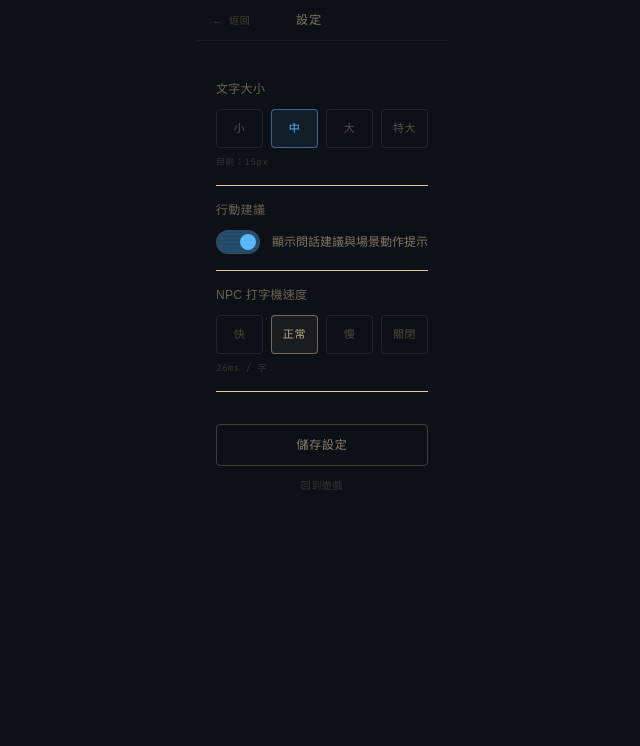
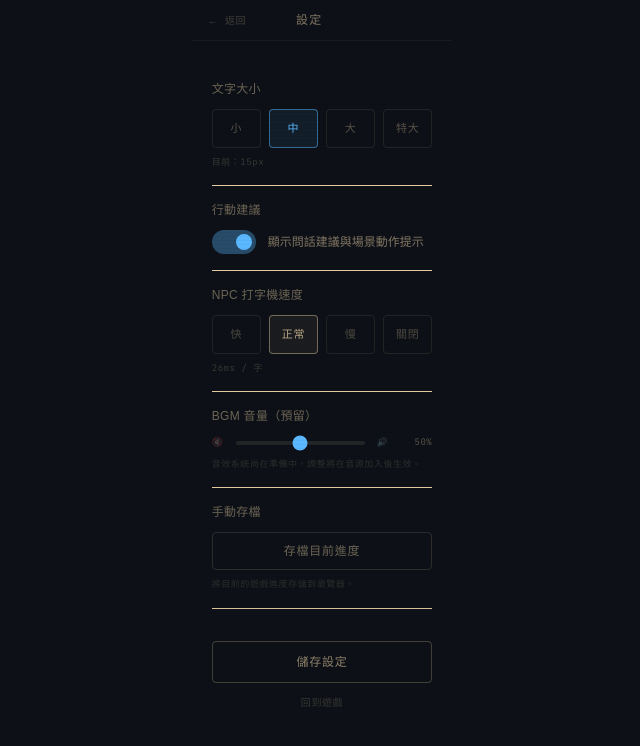
Before and after one commit to iewiepeity/phase-era-zero, a Next.js app: page /game/1/settings in a window 1280 px wide. Shown: the top 746 px of the page, without its empty margins (318-958 px from the left). Built offline with nearby package versions, Linux system fonts and the light colour scheme.

Commit message:
feat: BGM 整合 Zero.mp3 + Hub/場景/設定/結局頁修改

```diff
--- a/app/game/[sessionId]/page.tsx
+++ b/app/game/[sessionId]/page.tsx
@@ -13,6 +13,9 @@ import { FontSizeControl } from "@/components/ui/FontSizeControl";
 import { getActionPoints, getMaxActionPoints, consumeActionPoints, syncActionPointsToDB } from "@/lib/services/action-points";
 import { getNpc } from "@/lib/npc-registry";
 import { getNpcEvents, markEventRead, generateNpcEvent, type NpcEvent } from "@/lib/services/npc-events";
+import { getCurrentPeriod, getPeriodName, PERIOD_RANGE, type TimePeriod } from "@/lib/services/time-system";
+import { checkForEvent, getActiveEvents, dismissEvent } from "@/lib/services/event-system";
+import type { GameEvent } from "@/lib/content/game-events";
 
 export default function GameHubPage() {
   const params    = useParams();
@@ -38,6 +41,10 @@ export default function GameHubPage() {
   // NPC 主動事件
   const [npcEvents,         setNpcEvents]         = useState<NpcEvent[]>([]);
   const [showNpcPanel,      setShowNpcPanel]      = useState(false);
+  // 時間系統
+  const [timePeriod,        setTimePeriod]        = useState<TimePeriod>(0);
+  // 隨機事件
+  const [activeGameEvents,  setActiveGameEvents]  = useState<GameEvent[]>([]);
 
   useEffect(() => {
     const storedIdentity   = localStorage.getItem(STORAGE_KEYS.IDENTITY(sessionId));
@@ -73,6 +80,13 @@ export default function GameHubPage() {
     // NPC 事件：30% 機率生成一個新事件
     if (Math.random() < 0.3) generateNpcEvent(sessionId);
     setNpcEvents(getNpcEvents(sessionId));
+
+    // 時間系統
+    setTimePeriod(getCurrentPeriod(sessionId));
+
+    // 隨機事件：進入 Hub 時檢查
+    checkForEvent(sessionId, "ap_milestone");
+    setActiveGameEvents(getActiveEvents(sessionId));
 
     setShowHub(true);
   }, [sessionId]);
@@ -152,7 +166,7 @@ export default function GameHubPage() {
             賽德里斯　中城區
           </p>
           <p className="font-mono-sys text-[9px] text-[#5bb8ff]/30 tracking-widest mt-0.5">
-            P.E. 02 &nbsp;·&nbsp; 第 {currentAct} 幕
+            P.E. 02 &nbsp;·&nbsp; 第 {currentAct} 幕 &nbsp;·&nbsp; {getPeriodName(timePeriod)}
           </p>
         </div>
 
@@ -304,6 +318,32 @@ export default function GameHubPage() {
           <span className="font-mono-sys text-[9px] text-[#5bb8ff]/40 tracking-widest shrink-0">查看 →</span>
         </button>
       )}
+
+      {/* 隨機事件通知 */}
+      {activeGameEvents.length > 0 && activeGameEvents.map((evt) => (
+        <div
+          key={evt.id}
+          className="mx-4 mt-3 px-4 py-3 rounded border border-[#f59e0b]/25 bg-[#f59e0b]/04 animate-fade-in"
+        >
+          <div className="flex items-center justify-between mb-1">
+            <p className="font-mono-sys text-[10px] text-[#f59e0b]/65 tracking-[0.3em] uppercase">
+              {evt.type === "positive" ? "好消息" : evt.type === "negative" ? "注意" : "事件"}
+            </p>
+            <button
+              onClick={() => { dismissEvent(sessionId, evt.id); setActiveGameEvents((prev) => prev.filter((e) => e.id !== evt.id)); }}
+              className="font-mono-sys text-[9px] text-[#e2c9a0]/25 hover:text-[#e2c9a0]/50 tracking-widest"
+            >
+              收起 ×
+            </button>
+          </div>
+          <p
+            className="text-xs text-[#e2c9a0]/55 leading-relaxed"
+            style={{ fontFamily: "var(--font-noto-serif-tc), serif" }}
+          >
+            {evt.title}——{evt.description}
+          </p>
+        </div>
+      ))}
 
       {/* 場景說明 */}
       <div className="px-4 pt-5 pb-3">
--- a/app/game/[sessionId]/result/page.tsx
+++ b/app/game/[sessionId]/result/page.tsx
@@ -412,8 +412,14 @@ export default function ResultPage() {
                 重新開局
               </Link>
               <Link
+                href={`/game/${sessionId}/stats`}
+                className="w-full py-2.5 border border-[#e2c9a0]/10 text-[#e2c9a0]/35 text-sm tracking-[0.2em] hover:border-[#e2c9a0]/22 hover:text-[#e2c9a0]/60 transition-all duration-300 rounded text-center"
+              >
+                調查統計
+              </Link>
+              <Link
                 href={`/game/${sessionId}`}
-                className="w-full py-2.5 border border-[#e2c9a0]/10 text-[#e2c9a0]/35 text-sm tracking-[0.2em] hover:border-[#e2c9a0]/22 hover:text-[#e2c9a0]/60 transition-all duration-300 rounded text-center"
+                className="w-full py-2.5 border border-[#e2c9a0]/10 text-[#e2c9a0]/25 text-sm tracking-[0.2em] hover:border-[#e2c9a0]/18 hover:text-[#e2c9a0]/50 transition-all duration-300 rounded text-center"
               >
                 回到地圖
               </Link>
--- a/app/game/[sessionId]/settings/page.tsx
+++ b/app/game/[sessionId]/settings/page.tsx
@@ -43,6 +43,8 @@ export default function SettingsPage() {
   const [showActionHints,  setShowActionHints]  = useState(true);
   const [typewriterSpeed,  setTypewriterSpeed]  = useState<TypewriterValue>("normal");
   const [saved,            setSaved]            = useState(false);
+  const [bgmVolume,        setBgmVolume]        = useState(50);
+  const [manualSaved,      setManualSaved]      = useState(false);
 
   // 載入既有設定
   useEffect(() => {
@@ -54,6 +56,9 @@ export default function SettingsPage() {
       if (fs)  setFontSize(fs);
       if (sah !== null) setShowActionHints(sah !== "false");
       if (tws) setTypewriterSpeed(tws);
+
+      const bgm = localStorage.getItem("pez_audio_volume");
+      if (bgm) setBgmVolume(Math.round(parseFloat(bgm) * 100));
     } catch { /* ignore */ }
   }, [sessionId]);
 
@@ -69,6 +74,9 @@ export default function SettingsPage() {
       // 打字機速度套用到全域常數
       const ms = TYPEWRITER_OPTIONS.find((o) => o.value === typewriterSpeed)?.ms ?? 26;
       localStorage.setItem("pez_typewriter_ms", String(ms));
+
+      // BGM 音量
+      localStorage.setItem("pez_audio_volume", String(bgmVolume / 100));
     } catch { /* ignore */ }
 
     setSaved(true);
@@ -208,6 +216,61 @@ export default function SettingsPage() {
           </p>
         </OptionRow>
 
+        {/* BGM 音量（預留）*/}
+        <OptionRow label="BGM 音量（預留）">
+          <div className="flex items-center gap-3">
+            <span className="font-mono-sys text-[9px] text-[#e2c9a0]/25 shrink-0">🔇</span>
+            <input
+              type="range"
+              min={0}
+              max={100}
+              value={bgmVolume}
+              onChange={(e) => setBgmVolume(Number(e.target.value))}
+              className="flex-1 h-1 accent-[#5bb8ff] bg-[#e2c9a0]/10 rounded-full appearance-none cursor-pointer"
+            />
+            <span className="font-mono-sys text-[9px] text-[#e2c9a0]/25 shrink-0">🔊</span>
+            <span className="font-mono-sys text-[9px] text-[#e2c9a0]/35 w-8 text-right">{bgmVolume}%</span>
+          </div>
+          <p className="font-mono-sys text-[9px] text-[#e2c9a0]/15 mt-2 tracking-widest">
+            音效系統尚在準備中，調整將在音源加入後生效。
+          </p>
+        </OptionRow>
+
+        {/* 手動存檔 */}
+        <OptionRow label="手動存檔">
+          <button
+            onClick={() => {
+              try {
+                const snapshot = {
+                  sessionId,
+                  timestamp: Date.now(),
+                  keys: {} as Record<string, string>,
+                };
+                for (let i = 0; i < localStorage.length; i++) {
+                  const k = localStorage.key(i);
+                  if (k && k.startsWith("pez_")) {
+                    snapshot.keys[k] = localStorage.getItem(k) ?? "";
+                  }
+                }
+                localStorage.setItem(`pez_save_${sessionId}`, JSON.stringify(snapshot));
+                setManualSaved(true);
+                setTimeout(() => setManualSaved(false), 2000);
+              } catch { /* ignore */ }
+            }}
+            className="w-full py-2.5 rounded border font-mono-sys text-xs tracking-widest transition-all duration-200"
+            style={{
+              borderColor: manualSaved ? "rgba(74,222,128,0.40)" : "rgba(226,201,160,0.15)",
+              color:       manualSaved ? "rgba(74,222,128,0.70)" : "rgba(226,201,160,0.45)",
+              background:  manualSaved ? "rgba(74,222,128,0.05)" : "transparent",
+            }}
+          >
+            {manualSaved ? "已存檔 ✓" : "存檔目前進度"}
+          </button>
+          <p className="font-mono-sys text-[9px] text-[#e2c9a0]/15 mt-2 tracking-widest">
+            將目前的遊戲進度存儲到瀏覽器。
+          </p>
+        </OptionRow>
+
         {/* 儲存按鈕 */}
         <div className="pt-8 flex flex-col items-center gap-3">
           <button
--- a/lib/services/audio.ts
+++ b/lib/services/audio.ts
@@ -1,5 +1,6 @@
 /**
- * 音訊服務骨架 — BGM 管理（預留，目前無實際音訊檔）
+ * 音訊服務 — BGM 管理
+ * 主 BGM：/bgm/Zero.mp3
  * 所有方法在 Web Audio API 不可用時為 no-op
  */
 
@@ -22,14 +23,14 @@ export interface AudioTrack {
 }
 
 export const AUDIO_TRACKS: Record<AudioTrackId, AudioTrack> = {
-  main_theme:      { id: "main_theme",      label: "主題曲",          src: "/audio/main-theme.mp3",      loop: true,  mood: "mystery"  },
-  investigation:   { id: "investigation",   label: "調查時段",        src: "/audio/investigation.mp3",   loop: true,  mood: "calm"     },
-  tension:         { id: "tension",         label: "緊張時刻",        src: "/audio/tension.mp3",         loop: true,  mood: "tense"    },
-  night_scene:     { id: "night_scene",     label: "深夜場景",        src: "/audio/night-scene.mp3",     loop: true,  mood: "mystery"  },
-  port_ambience:   { id: "port_ambience",   label: "霧港氛圍",        src: "/audio/port-ambience.mp3",   loop: true,  mood: "ambient"  },
-  lab_hum:         { id: "lab_hum",         label: "實驗室低鳴",      src: "/audio/lab-hum.mp3",         loop: true,  mood: "tense"    },
-  precinct_noise:  { id: "precinct_noise",  label: "分局背景音",      src: "/audio/precinct-noise.mp3",  loop: true,  mood: "calm"     },
-  resolution:      { id: "resolution",      label: "結局",            src: "/audio/resolution.mp3",      loop: false, mood: "mystery"  },
+  main_theme:      { id: "main_theme",      label: "主題曲",          src: "/bgm/Zero.mp3",              loop: true,  mood: "mystery"  },
+  investigation:   { id: "investigation",   label: "調查時段",        src: "/bgm/Zero.mp3",              loop: true,  mood: "calm"     },
+  tension:         { id: "tension",         label: "緊張時刻",        src: "/bgm/Zero.mp3",              loop: true,  mood: "tense"    },
+  night_scene:     { id: "night_scene",     label: "深夜場景",        src: "/bgm/Zero.mp3",              loop: true,  mood: "mystery"  },
+  port_ambience:   { id: "port_ambience",   label: "霧港氛圍",        src: "/bgm/Zero.mp3",              loop: true,  mood: "ambient"  },
+  lab_hum:         { id: "lab_hum",         label: "實驗室低鳴",      src: "/bgm/Zero.mp3",              loop: true,  mood: "tense"    },
+  precinct_noise:  { id: "precinct_noise",  label: "分局背景音",      src: "/bgm/Zero.mp3",              loop: true,  mood: "calm"     },
+  resolution:      { id: "resolution",      label: "結局",            src: "/bgm/Zero.mp3",              loop: false, mood: "mystery"  },
 };
 
 class AudioService {
@@ -41,7 +42,8 @@ class AudioService {
   constructor() {
     if (typeof window !== "undefined") {
       try {
-        this.enabled = localStorage.getItem("pez_audio_enabled") === "true";
+        const stored = localStorage.getItem("pez_audio_enabled");
+      this.enabled = stored === null ? true : stored === "true";
         const vol    = parseFloat(localStorage.getItem("pez_audio_volume") ?? "0.4");
         this._volume = isNaN(vol) ? 0.4 : Math.max(0, Math.min(1, vol));
       } catch { /* ignore */ }
```
Also changed, not shown: app/game/[sessionId]/scene/[sceneId]/page.tsx (+32 -0 lines).
